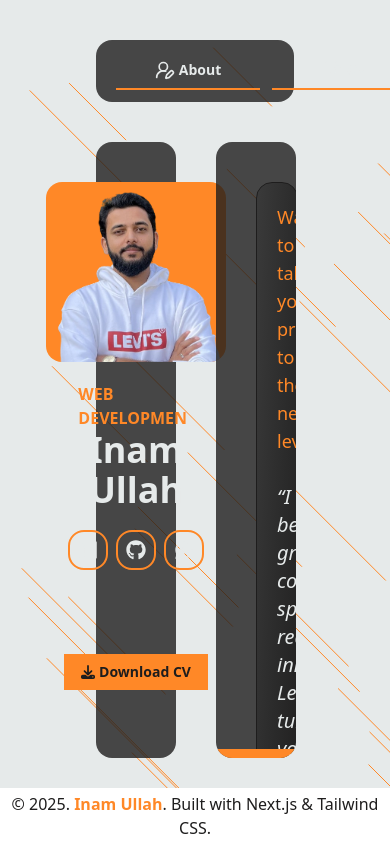
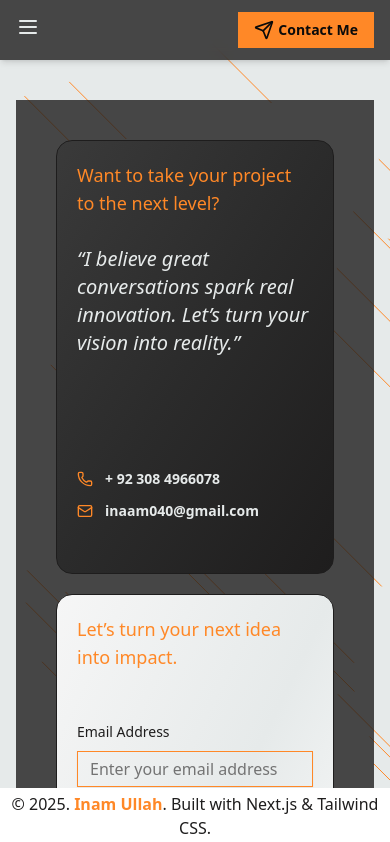
Before and after one commit to inam700/portfolio-updated, a Next.js app: page /contact in a window 390 px wide. Shown: the top 842 px of the page. Built offline with nearby package versions, Linux system fonts and the light colour scheme.

Commit message:
mobile responsiveness

```diff
--- a/app/Services.tsx
+++ b/app/Services.tsx
@@ -3,7 +3,7 @@ import { ServerCog, ShoppingCart, RefreshCcwDot } from "lucide-react";
 
 const Services = () => {
   return (
-    <div className="grid grid-cols-2 gap-5 my-5">
+    <div className="grid grid-cols-1 md:grid-cols-2 gap-5 my-5">
       {[
         {
           tagline: "End-to-end web solutions, built for speed and scale.",
--- a/app/components/Header.tsx
+++ b/app/components/Header.tsx
@@ -1,58 +1,84 @@
 "use client";
-
-import {
-  Briefcase,
-  FileUser,
-  LayoutGrid,
-  Send,
-  UserRoundPen,
-} from "lucide-react";
+import { FileUser, Send, UserRoundPen, Menu } from "lucide-react";
 import Link from "next/link";
-import React from "react";
+import React, { useState } from "react";
 import { usePathname } from "next/navigation";
 
 const navLinks = [
   { href: "/", label: "About", icon: UserRoundPen },
   { href: "/cv", label: "CV", icon: FileUser },
-  { href: "/work", label: "Projects", icon: LayoutGrid },
+  // { href: "/work", label: "Projects", icon: LayoutGrid },
 ];
 
 const Header = () => {
   const pathname = usePathname();
+  const [menuOpen, setMenuOpen] = useState(false);
 
   return (
-    <div className="flex justify-between bg-darkGray/80 py-3 px-5 rounded-2xl">
-      {/* Left nav */}
-      <div className="flex gap-3">
+    <header className="fixed top-0 left-0 w-full z-50 md:static bg-darkGray/80 md:rounded-2xl px-4 py-3 shadow-md backdrop-blur">
+      <div className="flex justify-between items-center">
+        {/* Mobile menu toggle */}
+        <div className="md:hidden">
+          <button onClick={() => setMenuOpen(!menuOpen)}>
+            <Menu size={24} className="text-porcelain" />
+          </button>
+        </div>
+
+        {/* Nav Links - Hidden on small screens */}
+        <nav className="hidden md:flex gap-3">
           {navLinks.map(({ href, label, icon: Icon }) => {
             const isActive = pathname === href;
-
             return (
               <Link
                 key={href}
                 href={href}
-              className={`min-w-36 flex items-center justify-center gap-1 text-sm font-semibold px-5 py-2 border-b-2 transition-colors duration-200 ease-in-out ${
+                className={`min-w-28 flex items-center justify-center gap-1 text-sm font-semibold px-4 py-2 border-b-2 transition-all duration-200 ${
                   isActive
-                  ? "bg-orange hover:bg-orangeHover text-darkGray border-orange"
+                    ? "bg-orange text-darkGray border-orange"
                     : "text-porcelain border-orange hover:bg-orangeHover"
                 }`}
               >
                 <Icon size={20} />
-              <p>{label}</p>
+                <span>{label}</span>
+              </Link>
+            );
+          })}
+        </nav>
+
+        {/* CTA */}
+        <Link
+          href="/contact"
+          className="min-w-28 flex items-center justify-center gap-1 text-sm font-semibold bg-orange px-4 py-2 hover:bg-orangeHover transition-colors duration-200"
+        >
+          <Send size={20} />
+          <span>Contact Me</span>
+        </Link>
+      </div>
+
+      {/* Mobile Menu */}
+      {menuOpen && (
+        <div className="flex flex-col mt-3 gap-2 md:hidden">
+          {navLinks.map(({ href, label, icon: Icon }) => {
+            const isActive = pathname === href;
+            return (
+              <Link
+                key={href}
+                href={href}
+                className={`flex items-center gap-2 px-4 py-2 text-sm font-semibold transition-colors ${
+                  isActive
+                    ? "bg-orange text-darkGray"
+                    : "text-porcelain hover:bg-orangeHover"
+                }`}
+                onClick={() => setMenuOpen(false)}
+              >
+                <Icon size={18} />
+                <span>{label}</span>
               </Link>
             );
           })}
         </div>
-
-      {/* CTA */}
-      <Link
-        href="/contact"
-        className="min-w-36 flex items-center justify-center gap-1 text-sm font-semibold bg-orange px-5 py-2 hover:bg-orangeHover transition-colors duration-200 ease-in-out"
-      >
-        <Send size={20} />
-        <p>{"Contact Me"}</p>{" "}
-      </Link>
-    </div>
+      )}
+    </header>
   );
 };
 
--- a/app/components/layout/AppLayout.tsx
+++ b/app/components/layout/AppLayout.tsx
@@ -4,19 +4,37 @@ import Header from "../Header";
 import AnimatedBackground from "../Animation";
 import Sidebar from "./Sidebar";
 import Footer from "../Footer";
+import { usePathname } from "next/navigation";
+import { useMediaQuery } from "@/app/hooks/useMediaQuery";
 
 const AppLayout = ({ children }: { children: React.ReactNode }) => {
+  const pathname = usePathname();
+  const isHome = pathname === "/";
+  const isMobile = useMediaQuery("(max-width: 767px)");
+
+  const shouldShowSidebar = isHome && isMobile;
+
   return (
     <div className="relative w-full min-h-screen overflow-hidden bg-porcelain">
       <AnimatedBackground />
 
       <div className="relative z-10 flex items-center justify-center h-full">
         <div className="container mx-auto max-w-[1600px] px-4">
-          <div className="px-20 py-10 min-h-screen">
+          <div className="md:px-20 py-5 md:py-10 min-h-screen">
             <Header />
-            <div className="flex gap-10 mt-10 text-porcelain">
-              <Sidebar />
-              <main className="w-[70%] h-[73vh] px-10 overflow-y-auto bg-darkGray/80 rounded-2xl transition-transform duration-300 ease-in-out hover:scale-[1.01] scrollbar-thin scrollbar-thumb-[#ff8827] scrollbar-track-transparent">
+            <div className="flex flex-col md:flex-row md:gap-10 mt-10 text-porcelain">
+              {shouldShowSidebar && (
+                <div className="w-full md:hidden">
+                  <Sidebar />
+                </div>
+              )}
+
+              {!isMobile && (
+                <div className="hidden md:block w-full md:w-[30%]">
+                  <Sidebar />
+                </div>
+              )}
+              <main className="my-10 md:my-0 w-full md:w-[70%] md:h-[73vh] px-10 md:overflow-y-auto bg-darkGray/80 md:rounded-2xl transition-transform duration-300 ease-in-out hover:scale-[1.01] scrollbar-thin scrollbar-thumb-[#ff8827] scrollbar-track-transparent">
                 {children}
               </main>
             </div>
--- a/app/components/layout/Sidebar.tsx
+++ b/app/components/layout/Sidebar.tsx
@@ -6,7 +6,7 @@ import DownloadCVButton from "./DownloadCVButton";
 
 const Sidebar = () => {
   return (
-    <aside className="w-[30%] bg-darkGray/80 px-10 flex flex-col items-center rounded-2xl transition-transform duration-300 ease-in-out hover:scale-[1.01]">
+    <aside className="mt-10 md:mt-0 bg-darkGray/80 px-10 flex flex-col items-center md:rounded-2xl transition-transform duration-300 ease-in-out hover:scale-[1.01]">
       <ProfileImage />
       <TypewriterTitle />
       <p className="text-4xl font-bold">Inam Ullah</p>
--- a/app/contact/page.tsx
+++ b/app/contact/page.tsx
@@ -14,9 +14,9 @@ import React from "react";
 const ContactPage = () => {
   return (
     <div className="my-10">
-      <div className="grid grid-cols-5 gap-5">
+      <div className="grid grid-cols-1 md:grid-cols-5 md:gap-5">
         <div
-          className="pt-5 pb-10 px-5 text-porcelain col-span-2 border border-darkGray rounded-2xl transition-all duration-300 ease-in-out
+          className="mb-5 md:mb-0 pt-5 pb-10 px-5 text-porcelain col-span-2 border border-darkGray rounded-2xl transition-all duration-300 ease-in-out
               bg-gradient-to-tl from-[#1e1d1d] via-[#2b2b2b] to-[#3a3a3a]
               hover:bg-gradient-to-tr hover:from-[#242424] hover:via-[#333333] hover:to-[#444444]"
         >
@@ -59,7 +59,7 @@ const ContactPage = () => {
               Let’s turn your next idea into impact.{" "}
             </p>
 
-            <div className="grid grid-cols-2 gap-5 mt-12">
+            <div className="grid grid-cols-1 md:grid-cols-2 gap-5 mt-12">
               <div className="">
                 <Label className="text-darkGray">Email Address</Label>
                 <Input
--- a/app/cv/Skills.tsx
+++ b/app/cv/Skills.tsx
@@ -85,11 +85,13 @@ const Skills = () => {
   const [activeTab, setActiveTab] = useState("frontend");
   return (
     <div>
-      <div className="relative grid grid-cols-3 gap-10 mt-5">
+      <div className="relative grid grid-cols-1 md:grid-cols-3 md:gap-10 mt-5">
         {/* Faded top border */}
-        <div className="absolute top-0 left-0 w-full h-[1px] bg-gradient-to-r from-orange via-orange to-transparent z-10" />
+        <div className="hidden md:block absolute top-0 left-0 w-full h-[1px] bg-gradient-to-r from-orange via-orange to-transparent z-10" />
+        <div className="md:hidden absolute top-0 left-0 w-full h-[1px] bg-gradient-to-r from-transparent via-orange to-transparent z-10" />
+
         <div className="relative">
-          <div className="absolute top-0 right-0 h-full w-[1px] bg-gradient-to-b from-orange via-orange to-transparent z-10 pointer-events-none" />
+          <div className="hidden md:block absolute top-0 right-0 h-full w-[1px] bg-gradient-to-b from-orange via-orange to-transparent z-10 pointer-events-none" />
 
           {Object.keys(skills).map((key) => (
             <div
@@ -104,7 +106,11 @@ const Skills = () => {
               {key.replace(/([A-Z])/g, " $1")}
             </div>
           ))}
+          <div className="md:hidden relative w-full mt-10 pb-5">
+            <div className="absolute top-0 left-0 w-full h-[1px] bg-gradient-to-r from-transparent via-orange to-transparent z-10" />
+          </div>
         </div>
+
         <div className="col-span-2 mt-4">
           <div className="flex flex-wrap gap-5">
             {skills[activeTab]?.map(
@@ -124,7 +130,7 @@ const Skills = () => {
           </div>
         </div>
       </div>
-      <div className="relative grid grid-cols-2 mt-10 text-porcelain">
+      <div className="relative grid grid-cols-1 md:grid-cols-2 mt-10 text-porcelain">
         {/* <div className="absolute top-0 left-1/2 transform -translate-x-1/2 w-[1px] h-full bg-gradient-to-b from-orange via-orange to-transparent z-10 pointer-events-none" /> */}
 
         {/* Languages Section */}
@@ -136,7 +142,7 @@ const Skills = () => {
             <div className="absolute top-0 left-0 w-full h-[1px] bg-gradient-to-r from-transparent via-orange to-transparent z-10" />
           </div>
 
-          <div className="space-y-6 px-6">
+          <div className="md:space-y-6 md:px-6">
             <div>
               <div className="flex justify-between items-center text-sm mb-1 font-medium">
                 <div className="flex items-center gap-2">
@@ -176,7 +182,7 @@ const Skills = () => {
         </div>
 
         {/* Soft Skills Section */}
-        <div>
+        <div className="mt-10 md:mt-0">
           <p className="text-3xl text-center font-semibold tracking-wide">
             Soft Skills
           </p>
@@ -184,7 +190,7 @@ const Skills = () => {
             <div className="absolute top-0 left-0 w-full h-[1px] bg-gradient-to-r from-transparent via-orange to-transparent z-10" />
           </div>
 
-          <ul className="space-y-3 px-6 text-sm leading-relaxed">
+          <ul className="md:space-y-3 md:px-6 text-sm leading-relaxed">
             {[
               "Clear communicator",
               "Team player",
--- a/app/cv/WorkExperience.tsx
+++ b/app/cv/WorkExperience.tsx
@@ -37,7 +37,7 @@ const WorkExperience = () => {
           className="relative mt-10"
         >
           {/* Vertical line */}
-          <div className="absolute left-1/2 top-0 h-full w-[2px] bg-orange -translate-x-1/2 z-0" />
+          <div className="absolute md:left-1/2 top-0 h-full w-[2px] bg-orange z-0 md:-translate-x-1/2" />
 
           <div className="flex flex-col gap-12">
             {experiences.map((experience, index) => {
@@ -55,16 +55,21 @@ const WorkExperience = () => {
                   initial={{ opacity: 0, y: 30 }}
                   animate={inView ? { opacity: 1, y: 0 } : {}}
                   transition={{ duration: 0.6, ease: "easeOut" }}
-                  className="relative flex items-start"
+                  className="relative flex"
                 >
                   {/* Dot */}
-                  <span className="absolute left-1/2 -translate-x-1/2 w-4 h-4 bg-orange rounded-full z-10" />
+                  <span className="absolute -left-2 md:left-1/2 md:-translate-x-1/2 w-4 h-4 bg-orange rounded-full z-10" />
 
                   {/* Content */}
                   <div
-                    className={`w-1/2 px-6 ${
-                      isRight ? "ml-auto text-left" : "mr-auto text-right"
-                    }`}
+                    className={`
+                md:w-1/2 px-6
+                ${
+                  isRight
+                    ? "md:ml-auto md:text-left"
+                    : "md:mr-auto md:text-right"
+                }
+              `}
                   >
                     <p className="text-sm text-orange font-medium">
                       {experience.duration}
--- /dev/null
+++ b/app/hooks/useMediaQuery.ts
@@ -0,0 +1,24 @@
+// hooks/useMediaQuery.ts
+import { useEffect, useState } from "react";
+
+export function useMediaQuery(query: string): boolean {
+  const [isClient, setIsClient] = useState(false);
+  const [matches, setMatches] = useState(false);
+
+  useEffect(() => {
+    setIsClient(true);
+  }, []);
+
+  useEffect(() => {
+    if (!isClient) return;
+
+    const media = window.matchMedia(query);
+    const handleChange = () => setMatches(media.matches);
+
+    handleChange(); // set initial value
+    media.addEventListener("change", handleChange);
+    return () => media.removeEventListener("change", handleChange);
+  }, [isClient, query]);
+
+  return matches;
+}
--- a/app/page.tsx
+++ b/app/page.tsx
@@ -22,8 +22,7 @@ const HomePage = () => {
 
   return (
     <div className="mt-10">
-      <div className="flex">
-        <div className=" flex items-baseline gap-2 text-3xl">
+      <div className="flex flex-col md:flex-row items-baseline gap-2 text-xl md:text-3xl">
         <p>Hello, I&apos;m</p>
         <p
           key={titles[index]}
@@ -32,11 +31,10 @@ const HomePage = () => {
           {titles[index]}
         </p>
       </div>
-      </div>
       {/* <p className="text-7xl font-semibold mt-5">
         JavaScript Developer Based in Lahore, Pakistan.
       </p> */}
-      <p className="mt-5">
+      <p className="mt-5 text-justify md:text-left">
         JavaScript developer with 4+ years of experience specializing in
         full-stack development using React.js, Next.js, Node.js, Express.js and
         MongoDB. Proven success in building scalable SaaS platforms, responsive
@@ -44,7 +42,7 @@ const HomePage = () => {
         delivering performance-optimized apps, and integrating real-time
         features.
       </p>
-      <div className="grid grid-cols-3 gap-10 mt-5">
+      <div className="grid grid-cols-1 md:grid-cols-3 gap-10 mt-5">
         <div className="flex justify-center items-center gap-3">
           <p className="text-9xl">10</p>
           <p className="text-orange">
```
Lines whose indentation alone changed are shown as unchanged.
